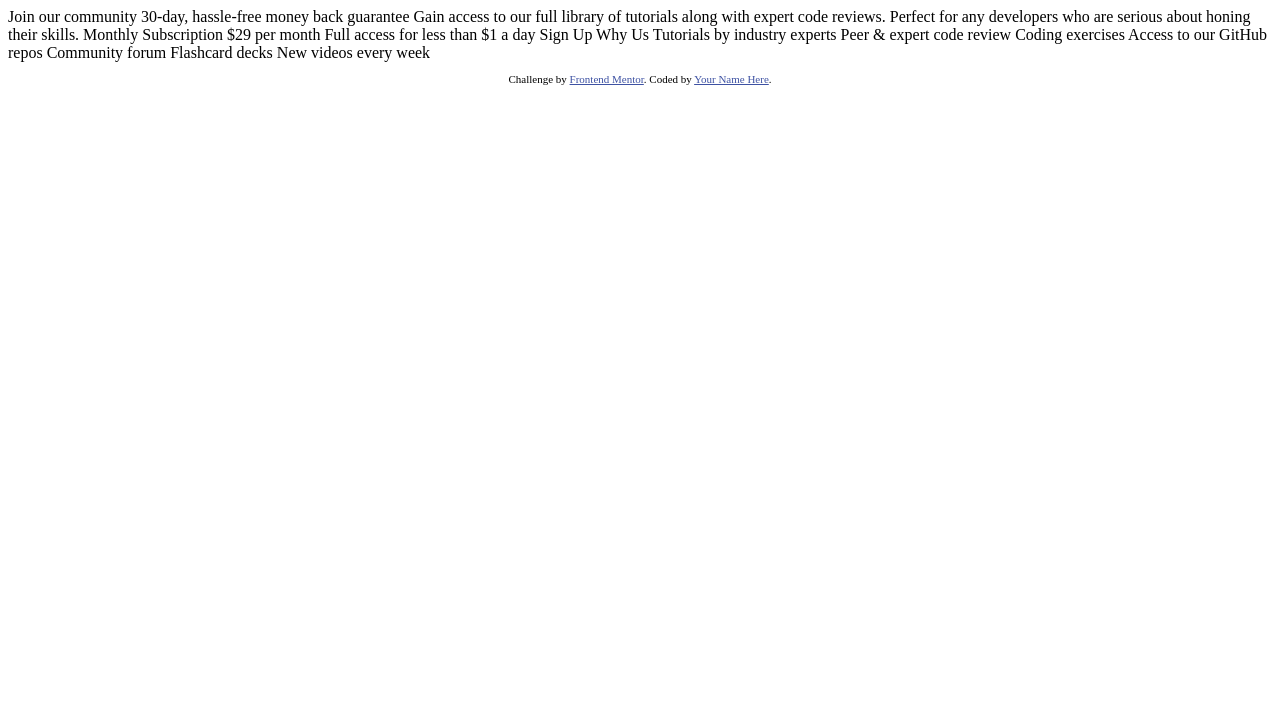
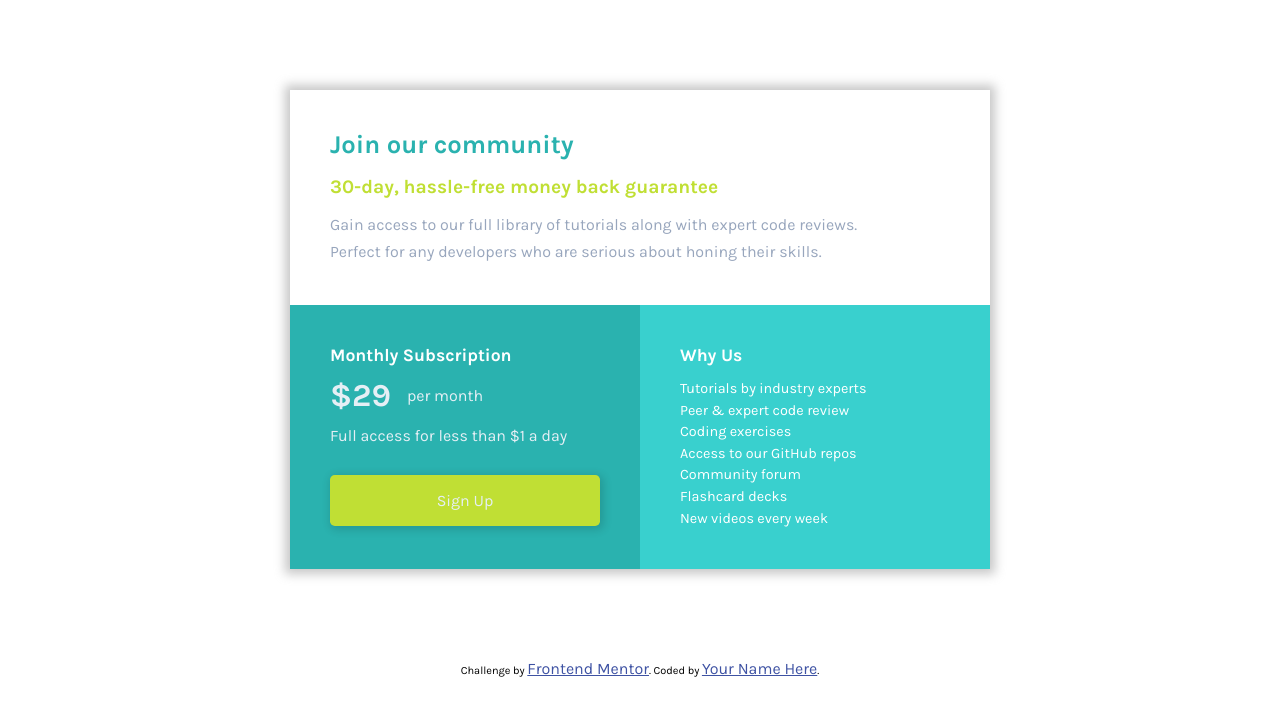
Before and after one commit to davidcid/single-price-grid-component-master, a plain HTML site: page index.html in a window 1280 px wide. Drawn offline with Linux system fonts and the light colour scheme.

Commit message:
desktop styles finished

```diff
--- /dev/null
+++ b/css/styles.scss
@@ -0,0 +1,110 @@
+// Primary colors
+$cyan: hsl(179, 62%, 43%);
+$brightYellow: hsl(71, 73%, 54%);
+
+// Neutral colors
+$lightGray: hsl(204, 43%, 93%);
+$grayishBlue: hsl(218, 22%, 67%);
+
+// Media Query Mixins
+@mixin mediaMobile {
+  @media screen and (max-width: $mobile) {
+    @content;
+  }
+}
+
+* {
+  margin: 0;
+  padding: 0;
+  box-sizing: border-box;
+  font-family: "Karla", sans-serif;
+  font-size: 16px;
+}
+
+h1 {
+  color: $cyan;
+  font-size: 1.6rem;
+  margin-bottom: 1rem;
+}
+
+h2 {
+  color: $brightYellow;
+  margin: 0.8rem 0;
+  font-size: 1.2rem;
+}
+
+h3 {
+  color: white;
+  margin-bottom: 0.8rem;
+  font-size: 1.1rem;
+}
+
+.component {
+  box-shadow: 0 0 10px 5px rgba(136, 136, 136, 0.472);
+  max-width: 700px;
+  margin: 90px auto;
+  display: grid;
+  grid-template-columns: 1fr 1fr;
+}
+
+.section {
+  padding: 2.5rem;
+}
+
+.join {
+  flex-basis: 100%;
+  grid-column: 1 / 3;
+
+  p {
+    color: $grayishBlue;
+    line-height: 1.7;
+  }
+}
+
+.subscription {
+  background-color: $cyan;
+
+  .price {
+    color: $lightGray;
+    display: flex;
+    align-items: center;
+
+    span {
+      font-size: 2rem;
+      font-weight: 700;
+      line-height: 1;
+      margin-right: 1rem;
+    }
+  }
+
+  p {
+    color: $lightGray;
+    margin: 0.9rem 0;
+  }
+
+  button {
+    width: 100%;
+    margin-top: 1rem;
+    background-color: $brightYellow;
+    color: $lightGray;
+    border: none;
+    padding: 1rem;
+    border-radius: 0.3rem;
+    text-shadow: 1px 1px 2px 2px #000;
+    box-shadow: 2px 2px 8px 2px rgba(0, 0, 0, 0.137);
+  }
+}
+
+.why-us {
+  background-color: hsl(179, 62%, 52%);
+
+  ul {
+    list-style: none;
+    color: #fff;
+
+    li {
+      font-size: 0.9rem;
+      line-height: 1.5;
+    }
+  }
+}
--- a/index.html
+++ b/index.html
@@ -1,49 +1,72 @@
 <!DOCTYPE html>
 <html lang="en">
   <head>
-  <meta charset="UTF-8">
-  <meta name="viewport" content="width=device-width, initial-scale=1.0"> <!-- displays site properly based on user's device -->
+    <meta charset="UTF-8" />
+    <meta name="viewport" content="width=device-width, initial-scale=1.0" />
+    <!-- displays site properly based on user's device -->
 
-  <link rel="icon" type="image/png" sizes="32x32" href="./images/favicon-32x32.png">
-
+    <link
+      rel="icon"
+      type="image/png"
+      sizes="32x32"
+      href="./images/favicon-32x32.png"
+    />
+    <link rel="stylesheet" href="./css/styles.css" />
+    <link
+      href="https://fonts.googleapis.com/css?family=Karla:400,700&display=swap"
+      rel="stylesheet"
+    />
     <title>Frontend Mentor | Single Price Grid Component</title>
 
     <!-- Feel free to remove these styles or customise in your own stylesheet 👍 -->
     <style>
-    .attribution { font-size: 11px; text-align: center; }
-    .attribution a { color: hsl(228, 45%, 44%); }
+      .attribution {
+        font-size: 11px;
+        text-align: center;
+      }
+      .attribution a {
+        color: hsl(228, 45%, 44%);
+      }
     </style>
   </head>
   <body>
-  Join our community
-
-  30-day, hassle-free money back guarantee
-
-  Gain access to our full library of tutorials along with expert code reviews.
-  Perfect for any developers who are serious about honing their skills.
-
-  Monthly Subscription
-
-  &dollar;29 per month
-
-  Full access for less than &dollar;1 a day
-
-  Sign Up
-
-  Why Us
-
-  Tutorials by industry experts
-  Peer &amp; expert code review
-  Coding exercises
-  Access to our GitHub repos
-  Community forum
-  Flashcard decks
-  New videos every week
+    <div class="component">
+      <div class="section join">
+        <h1>Join our community</h1>
+        <h2>30-day, hassle-free money back guarantee</h2>
+        <p>
+          Gain access to our full library of tutorials along with expert code
+          reviews.
+          <p>Perfect for any developers who are serious about honing their
+          skills.</p>
+        </p>
+      </div>
+      <div class="section subscription">
+        <h3>Monthly Subscription</h3>
+        <p class="price"><span>&dollar;29</span> per month</p>
+        <p>Full access for less than &dollar;1 a day</p>
+        <button>Sign Up</button>
+      </div>
+      <div class="section why-us">
+        <h3>Why Us</h3>
+        <ul>
+          <li>Tutorials by industry experts</li>
+          <li>Peer &amp; expert code review</li>
+          <li>Coding exercises</li>
+          <li>Access to our GitHub repos</li>
+          <li>Community forum</li>
+          <li>Flashcard decks</li>
+          <li>New videos every week</li>
+        </ul>
+      </div>
+    </div>
 
     <footer>
       <p class="attribution">
-      Challenge by <a href="https://www.frontendmentor.io?ref=challenge" target="_blank">Frontend Mentor</a>.
-      Coded by <a href="#">Your Name Here</a>.
+        Challenge by
+        <a href="https://www.frontendmentor.io?ref=challenge" target="_blank"
+          >Frontend Mentor</a
+        >. Coded by <a href="#">Your Name Here</a>.
       </p>
     </footer>
   </body>
```
Also changed, not shown: css/styles.css (added), 1 other file. Lines whose indentation alone changed are shown as unchanged.
